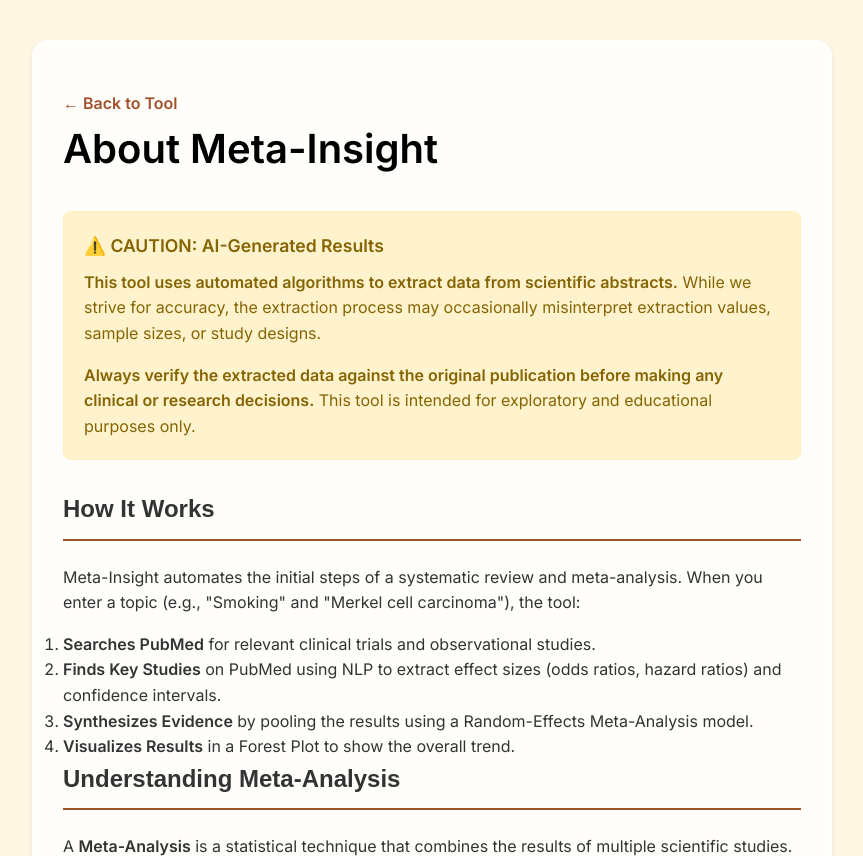
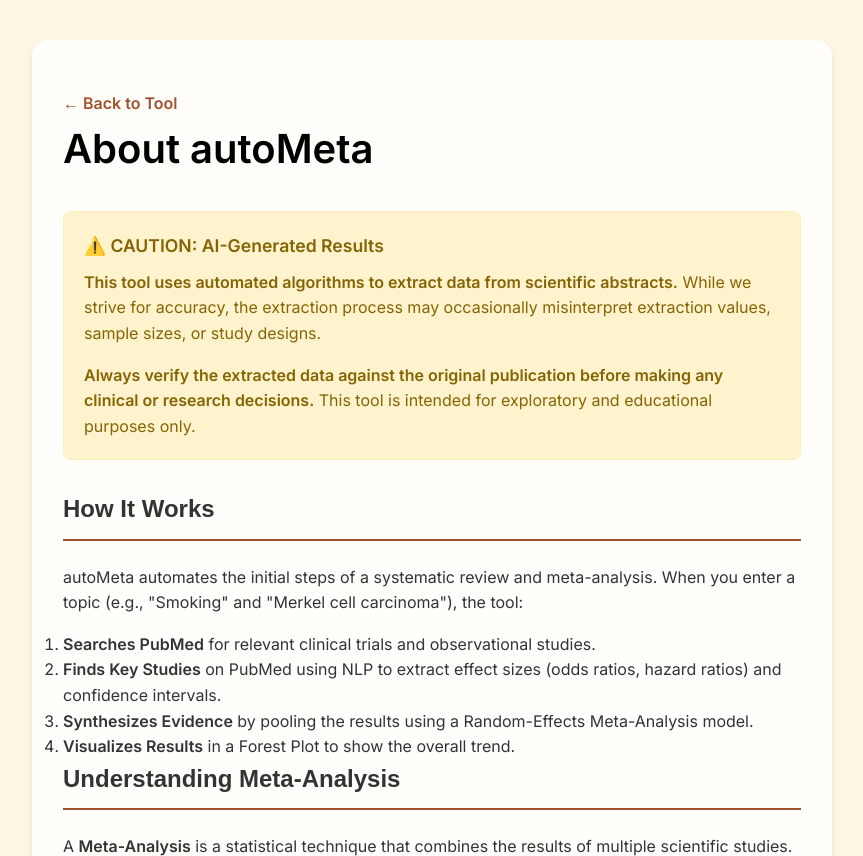
Before and after one commit to YushuShi/autoMetaAnalysis-release, a Flask app: page /about in a window 1280 px wide. Shown: the top 856 px of the page, without its empty margins (208-1071 px from the left). Run offline with Flask 3, Linux system fonts and the light colour scheme; some web fonts are replaced.

Commit message:
change the name

```diff
--- a/templates/about.html
+++ b/templates/about.html
@@ -4,7 +4,7 @@
 <head>
     <meta charset="UTF-8">
     <meta name="viewport" content="width=device-width, initial-scale=1.0">
-    <title>About Meta-Insight</title>
+    <title>About autoMeta</title>
     <link
         href="https://fonts.googleapis.com/css2?family=Unbounded:wght@400;600;700&family=Inter:wght@400;500;600&display=swap"
         rel="stylesheet">
@@ -77,7 +77,7 @@
     <div class="about-container">
         <a href="/" class="back-link">← Back to Tool</a>
 
-        <h1>About Meta-Insight</h1>
+        <h1>About autoMeta</h1>
 
         <div class="disclaimer-box">
             <div class="disclaimer-title">
@@ -97,7 +97,7 @@
 
         <h2>How It Works</h2>
         <p>
-            Meta-Insight automates the initial steps of a systematic review and meta-analysis. When you enter a topic
+            autoMeta automates the initial steps of a systematic review and meta-analysis. When you enter a topic
             (e.g., "Smoking" and "Merkel cell carcinoma"), the tool:
         </p>
         <ol>
--- a/templates/index.html
+++ b/templates/index.html
@@ -12,7 +12,7 @@
 <body>
 
     <header style="position: relative;">
-        <div class="logo">META-INSIGHT</div>
+        <div class="logo">autoMeta</div>
         <p>Advanced Meta-Analysis & Evidence Synthesis</p>
         <div class="last-updated">Last updated: <span id="last-updated">—</span></div>
         <a href="/about"
```
